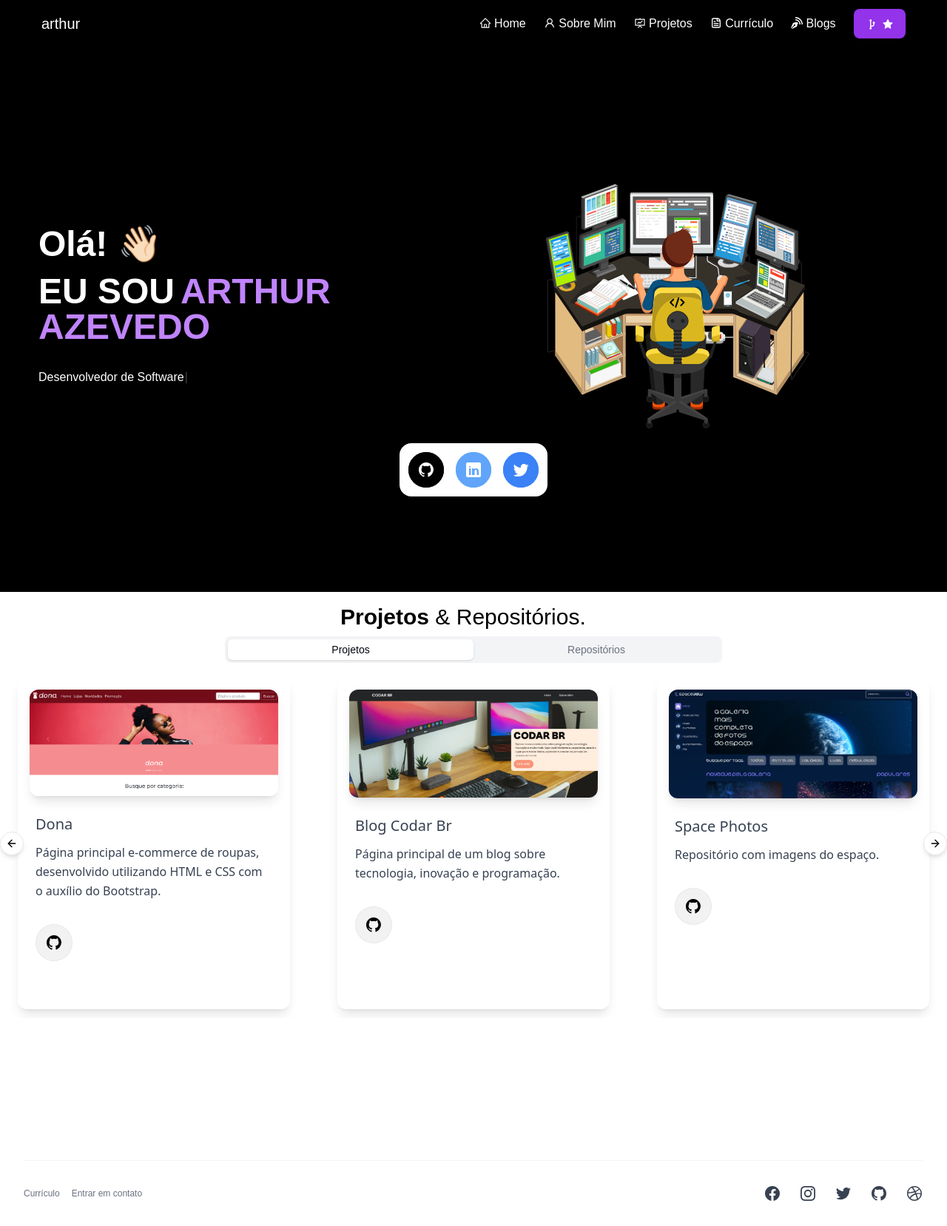
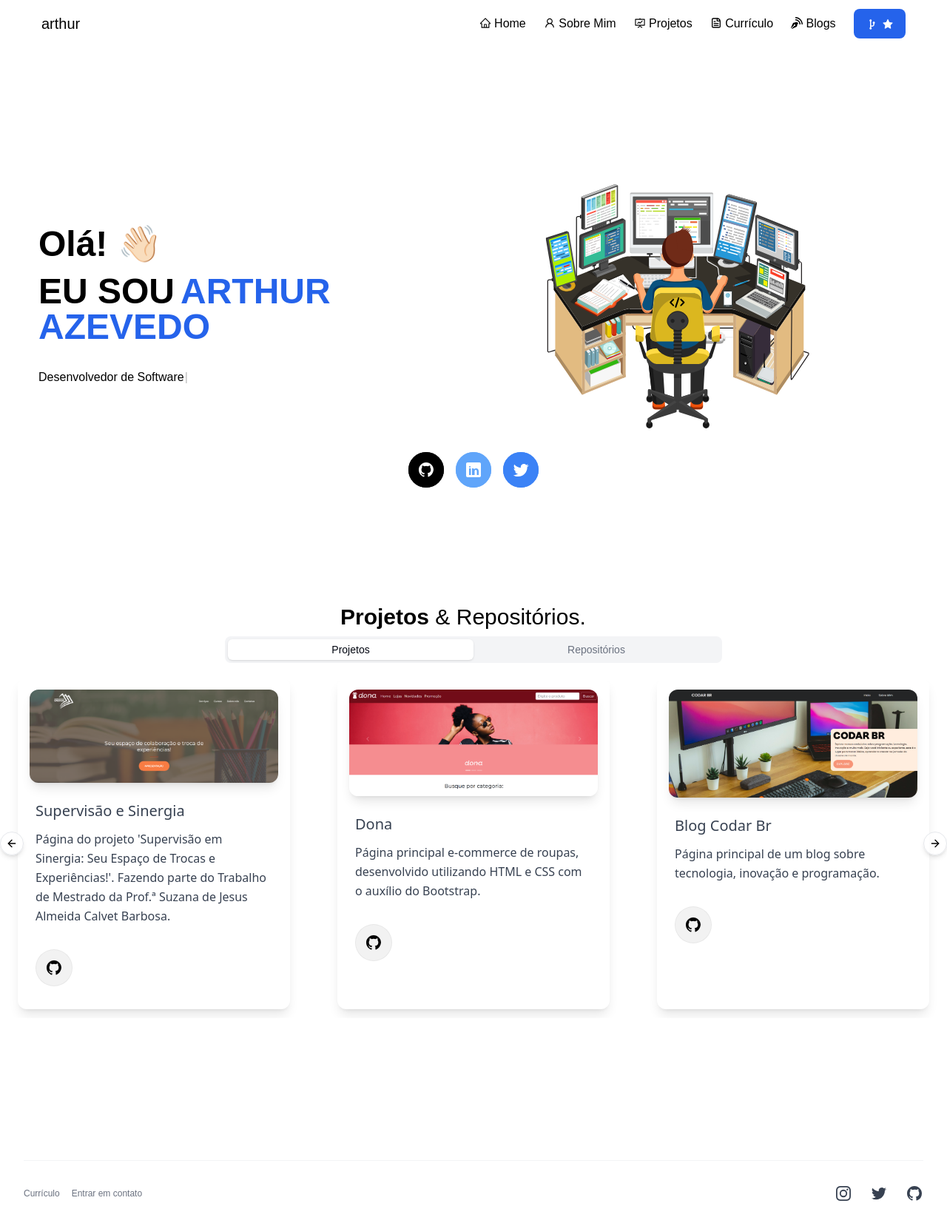
Before and after one commit to arthurazevedods/arthurazevedods-portfolio, a React (Vite) app in the folder arthurazevedods/: page / in a window 1280 px wide. Shown: the whole page at 74% size. Built offline with nearby package versions, Linux system fonts and the light colour scheme; a web font is replaced by a local one.

Commit message:
cores, footer, toggle

```diff
--- a/arthurazevedods/src/components/Footer.jsx
+++ b/arthurazevedods/src/components/Footer.jsx
@@ -22,24 +22,7 @@ function Footer() {
                         </ul>
 
                         <ul className="mt-8 flex justify-center gap-6 sm:mt-0 lg:justify-end">
-                            <li>
-                                <a
-                                    href="#"
-                                    rel="noreferrer"
-                                    target="_blank"
-                                    className="text-gray-700 transition hover:opacity-75"
-                                >
-                                    <span className="sr-only">Facebook</span>
 
-                                    <svg className="size-6" fill="currentColor" viewBox="0 0 24 24" aria-hidden="true">
-                                        <path
-                                            fillRule="evenodd"
-                                            d="M22 12c0-5.523-4.477-10-10-10S2 6.477 2 12c0 4.991 3.657 9.128 8.438 9.878v-6.987h-2.54V12h2.54V9.797c0-2.506 1.492-3.89 3.777-3.89 1.094 0 2.238.195 2.238.195v2.46h-1.26c-1.243 0-1.63.771-1.63 1.562V12h2.773l-.443 2.89h-2.33v6.988C18.343 21.128 22 16.991 22 12z"
-                                            clipRule="evenodd"
-                                        />
-                                    </svg>
-                                </a>
-                            </li>
 
                             <li>
                                 <a
@@ -62,7 +45,7 @@ function Footer() {
 
                             <li>
                                 <a
-                                    href="#"
+                                    href="https://x.com/arthurazevds"
                                     rel="noreferrer"
                                     target="_blank"
                                     className="text-gray-700 transition hover:opacity-75"
@@ -79,7 +62,7 @@ function Footer() {
 
                             <li>
                                 <a
-                                    href="#"
+                                    href="https://github.com/arthurazevedods"
                                     rel="noreferrer"
                                     target="_blank"
                                     className="text-gray-700 transition hover:opacity-75"
@@ -96,24 +79,7 @@ function Footer() {
                                 </a>
                             </li>
 
-                            <li>
-                                <a
-                                    href="#"
-                                    rel="noreferrer"
-                                    target="_blank"
-                                    className="text-gray-700 transition hover:opacity-75"
-                                >
-                                    <span className="sr-only">Dribbble</span>
 
-                                    <svg className="size-6" fill="currentColor" viewBox="0 0 24 24" aria-hidden="true">
-                                        <path
-                                            fillRule="evenodd"
-                                            d="M12 2C6.48 2 2 6.48 2 12s4.48 10 10 10c5.51 0 10-4.48 10-10S17.51 2 12 2zm6.605 4.61a8.502 8.502 0 011.93 5.314c-.281-.054-3.101-.629-5.943-.271-.065-.141-.12-.293-.184-.445a25.416 25.416 0 00-.564-1.236c3.145-1.28 4.577-3.124 4.761-3.362zM12 3.475c2.17 0 4.154.813 5.662 2.148-.152.216-1.443 1.941-4.48 3.08-1.399-2.57-2.95-4.675-3.189-5A8.687 8.687 0 0112 3.475zm-3.633.803a53.896 53.896 0 013.167 4.935c-3.992 1.063-7.517 1.04-7.896 1.04a8.581 8.581 0 014.729-5.975zM3.453 12.01v-.26c.37.01 4.512.065 8.775-1.215.25.477.477.965.694 1.453-.109.033-.228.065-.336.098-4.404 1.42-6.747 5.303-6.942 5.629a8.522 8.522 0 01-2.19-5.705zM12 20.547a8.482 8.482 0 01-5.239-1.8c.152-.315 1.888-3.656 6.703-5.337.022-.01.033-.01.054-.022a35.318 35.318 0 011.823 6.475 8.4 8.4 0 01-3.341.684zm4.761-1.465c-.086-.52-.542-3.015-1.659-6.084 2.679-.423 5.022.271 5.314.369a8.468 8.468 0 01-3.655 5.715z"
-                                            clipRule="evenodd"
-                                        />
-                                    </svg>
-                                </a>
-                            </li>
                         </ul>
                     </div>
                 </div>
--- a/arthurazevedods/src/components/Hero.jsx
+++ b/arthurazevedods/src/components/Hero.jsx
@@ -1,11 +1,12 @@
 import Type from "./Type";
 import homeLogo from "../assets/home-main-doodle.svg";
 import Socials from "./Socials";
+
 function Hero() {
     return (
         <>
-            <section className="relative bg-black bg-cover bg-center min-h-screen bg-no-repeat pt-10 px-8 flex flex-col justify-center items-center">
-                <div className="relative z-10 pt-20 text-white">
+            <section className="relative bg-white bg-cover bg-center min-h-screen bg-no-repeat pt-10 px-8 flex flex-col justify-center items-center">
+                <div className="relative z-10 pt-20 text-black"> {/* Troquei text-white por text-black */}
                     <div className="container mx-auto flex flex-wrap items-center px-5">
                         <div className="w-full md:w-6/12 text-left">
                             <h1 className="text-4xl md:text-5xl font-bold mb-4">
@@ -20,7 +21,7 @@ function Hero() {
                             </h1>
                             <h1 className="text-4xl md:text-5xl font-bold mb-4">
                                 EU SOU
-                                <strong className="text-purple-400 ml-2">ARTHUR AZEVEDO</strong>
+                                <strong className="text-blue-600 ml-2">ARTHUR AZEVEDO</strong>
                             </h1>
                             <div className="mt-8">
                                 <Type />
@@ -35,7 +36,7 @@ function Hero() {
                         </div>
                     </div>
                 </div>
-                <Socials className="pb-2"/>
+                <Socials className="pb-2" />
             </section>
         </>
     );
--- a/arthurazevedods/src/components/Navbar.jsx
+++ b/arthurazevedods/src/components/Navbar.jsx
@@ -1,7 +1,6 @@
-import { useState } from "react";
+import { useState, useEffect, useRef } from "react";
 import { Link } from "react-router-dom";
 import { CgGitFork, CgFileDocument } from "react-icons/cg";
-
 import { ImBlog } from "react-icons/im";
 import {
     AiFillStar,
@@ -13,45 +12,70 @@ import {
 function NavBar() {
     const [expand, setExpand] = useState(false);
     const [navColour, setNavColour] = useState(false);
+    const navRef = useRef(null);
 
     const handleScroll = () => {
         setNavColour(window.scrollY >= 20);
     };
 
-    window.addEventListener("scroll", handleScroll);
+    useEffect(() => {
+        window.addEventListener("scroll", handleScroll);
+        return () => {
+            window.removeEventListener("scroll", handleScroll);
+        };
+    }, []);
+
+    // Close the mobile menu when clicking outside
+    useEffect(() => {
+        const handleClickOutside = (event) => {
+            if (navRef.current && !navRef.current.contains(event.target)) {
+                setExpand(false);
+            }
+        };
+
+        document.addEventListener("mousedown", handleClickOutside);
+        return () => {
+            document.removeEventListener("mousedown", handleClickOutside);
+        };
+    }, [navRef]);
+
+    const closeMobileMenu = () => {
+        setExpand(false);
+    };
 
     return (
         <>
             <nav
                 className={`fixed top-0 w-full z-50 px-8 transition-all ${navColour
-                        ? "bg-purple-800 bg-opacity-80 shadow-md backdrop-blur-md"
-                        : "bg-black"
+                        ? "bg-blue-800 bg-opacity-80 shadow-md backdrop-blur-md"
+                        : "bg-white" // Troquei bg-black por bg-white
                     }`}
+                ref={navRef}
             >
                 <div className="container mx-auto flex items-center justify-between px-6 py-3">
                     {/* Brand Logo */}
-                    <Link to="/" className="flex items-center">
-                        <span className="text-white text-xl">
+                    <Link to="/" className="flex items-center" onClick={closeMobileMenu}>
+                        <span className="text-black text-xl"> {/* Troquei text-white por text-black */}
                             {"arthur"}
                         </span>
                     </Link>
 
                     {/* Mobile Toggle */}
                     <button
-                        className="block md:hidden text-white focus:outline-none"
+                        className="block md:hidden text-black focus:outline-none" // Troquei text-white por text-black
                         onClick={() => setExpand(!expand)}
                     >
                         <div className="space-y-1">
                             <span
-                                className={`block w-6 h-1 bg-purple-400 transition-transform ${expand ? "transform rotate-45 translate-y-2" : ""
+                                className={`block w-6 h-1 bg-blue-600 transition-transform ${expand ? "transform rotate-45 translate-y-2" : ""
                                     }`}
                             ></span>
                             <span
-                                className={`block w-6 h-1 bg-purple-400 ${expand ? "opacity-0" : ""
+                                className={`block w-6 h-1 bg-blue-600 ${expand ? "opacity-0" : ""
                                     }`}
                             ></span>
                             <span
-                                className={`block w-6 h-1 bg-purple-400 transition-transform ${expand ? "transform -rotate-45 -translate-y-2" : ""
+                                className={`block w-6 h-1 bg-blue-600 transition-transform ${expand ? "transform -rotate-45 -translate-y-2" : ""
                                     }`}
                             ></span>
                         </div>
@@ -59,51 +83,53 @@ function NavBar() {
 
                     {/* Navigation Links */}
                     <div
-                        className={`md:flex items-center md:space-x-6 ${expand ? "block" : "hidden"
+                        className={`md:flex md:items-center md:space-x-6 ${expand ? "block absolute top-16 left-0 w-full bg-blue-800 bg-opacity-80 backdrop-blur-md shadow-md md:static md:bg-transparent md:backdrop-blur-none md:shadow-none" : "hidden md:flex"
                             }`}
                     >
                         <Link
                             to="/"
-                            className="text-white hover:text-purple-400 transition"
-                            onClick={() => setExpand(false)}
+                            className="block text-black hover:text-blue-600 transition px-6 py-2 md:px-0 md:py-0" // Troquei text-white por text-black
+                            onClick={closeMobileMenu}
                         >
-                            <AiOutlineHome className="inline-block mb-1" /> Home
+                            <AiOutlineHome className="hidden lg:inline-block mb-1" /> Home
                         </Link>
                         <Link
                             to="/about"
-                            className="text-white hover:text-purple-400 transition"
-                            onClick={() => setExpand(false)}
+                            className="block text-black hover:text-blue-600 transition px-6 py-2 md:px-0 md:py-0" // Troquei text-white por text-black
+                            onClick={closeMobileMenu}
                         >
-                            <AiOutlineUser className="inline-block mb-1" /> Sobre Mim
+                            <AiOutlineUser className="hidden lg:inline-block mb-1" /> Sobre Mim
                         </Link>
                         <Link
                             to="/project"
-                            className="text-white hover:text-purple-400 transition"
-                            onClick={() => setExpand(false)}
+                            className="block text-black hover:text-blue-600 transition px-6 py-2 md:px-0 md:py-0" // Troquei text-white por text-black
+                            onClick={closeMobileMenu}
                         >
-                            <AiOutlineFundProjectionScreen className="inline-block mb-1" />{" "}
+                            <AiOutlineFundProjectionScreen className="hidden lg:inline-block mb-1" />{" "}
                             Projetos
                         </Link>
                         <Link
                             to="/resume"
-                            className="text-white hover:text-purple-400 transition"
-                            onClick={() => setExpand(false)}
+                            className="block text-black hover:text-blue-600 transition px-6 py-2 md:px-0 md:py-0" // Troquei text-white por text-black
+                            onClick={closeMobileMenu}
                         >
-                            <CgFileDocument className="inline-block mb-1" /> Currículo
+                            <CgFileDocument className="hidden lg:inline-block mb-1" /> Currículo
                         </Link>
                         <a
                             href="https://medium.com/@arthurazevedods"
                             target="_blank"
                             rel="noreferrer"
-                            className="text-white hover:text-purple-400 transition"
+                            className="block text-black hover:text-blue-600 transition px-6 py-2 md:px-0 md:py-0" // Troquei text-white por text-black
+                            onClick={closeMobileMenu}
                         >
-                            <ImBlog className="inline-block mb-1" /> Blogs
+                            <ImBlog className="hidden lg:inline-block mb-1" /> Blogs
                         </a>
                         <a
                             href="https://github.com/arthurazevedods"
                             target="_blank"
                             rel="noreferrer"
-                            className="inline-block bg-purple-600 text-white rounded-lg px-4 py-2 hover:bg-purple-500 transition"
+                            className="inline-block bg-blue-600 text-white rounded-lg px-4 py-2 hover:bg-blue-500 transition mx-6 my-2 md:mx-0 md:my-0"
+                            onClick={closeMobileMenu}
                         >
                             <CgGitFork className="inline-block text-lg" />{" "}
                             <AiFillStar className="inline-block text-md" />
@@ -112,7 +138,6 @@ function NavBar() {
                 </div>
             </nav>
         </>
-
     );
 }
 
--- a/arthurazevedods/src/json/projects.json
+++ b/arthurazevedods/src/json/projects.json
@@ -1,4 +1,12 @@
 [
+    {
+        "name": "Supervisão e Sinergia",
+        "github":"#",
+        "url": "https://supervisao-e-sinergia.vercel.app/",
+        "tab":"projeto",
+        "description":"Página do projeto 'Supervisão em Sinergia: Seu Espaço de Trocas e Experiências!'. Fazendo parte do Trabalho de Mestrado da Prof.ª Suzana de Jesus Almeida Calvet Barbosa. ",
+        "image":"assets/supervisao.png"
+    },
     {
         "name":"Dona",
         "github":"https://github.com/arthurazevedods/Dona",
```
Also changed, not shown: arthurazevedods/public/assets/supervisao.png (added).
